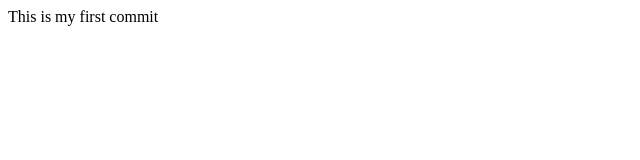
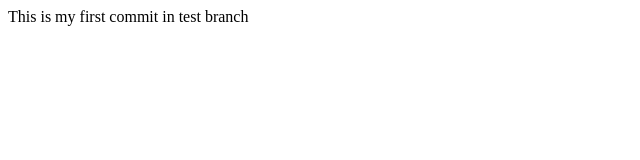
Before and after one commit to kirankok/breadcrumbs, a plain HTML site: page index.html in a window 1280 px wide. Shown: the full height of the page, 0-640 px from the left. Drawn offline with Linux system fonts and the light colour scheme.

Commit message:
test branch commit

```diff
--- a/index.html
+++ b/index.html
@@ -9,7 +9,7 @@
 </head>
 
 <body>
-  <div>This is my first commit</div>
+  <div>This is my first commit in test branch</div>
 </body>
 
 </html>
```
